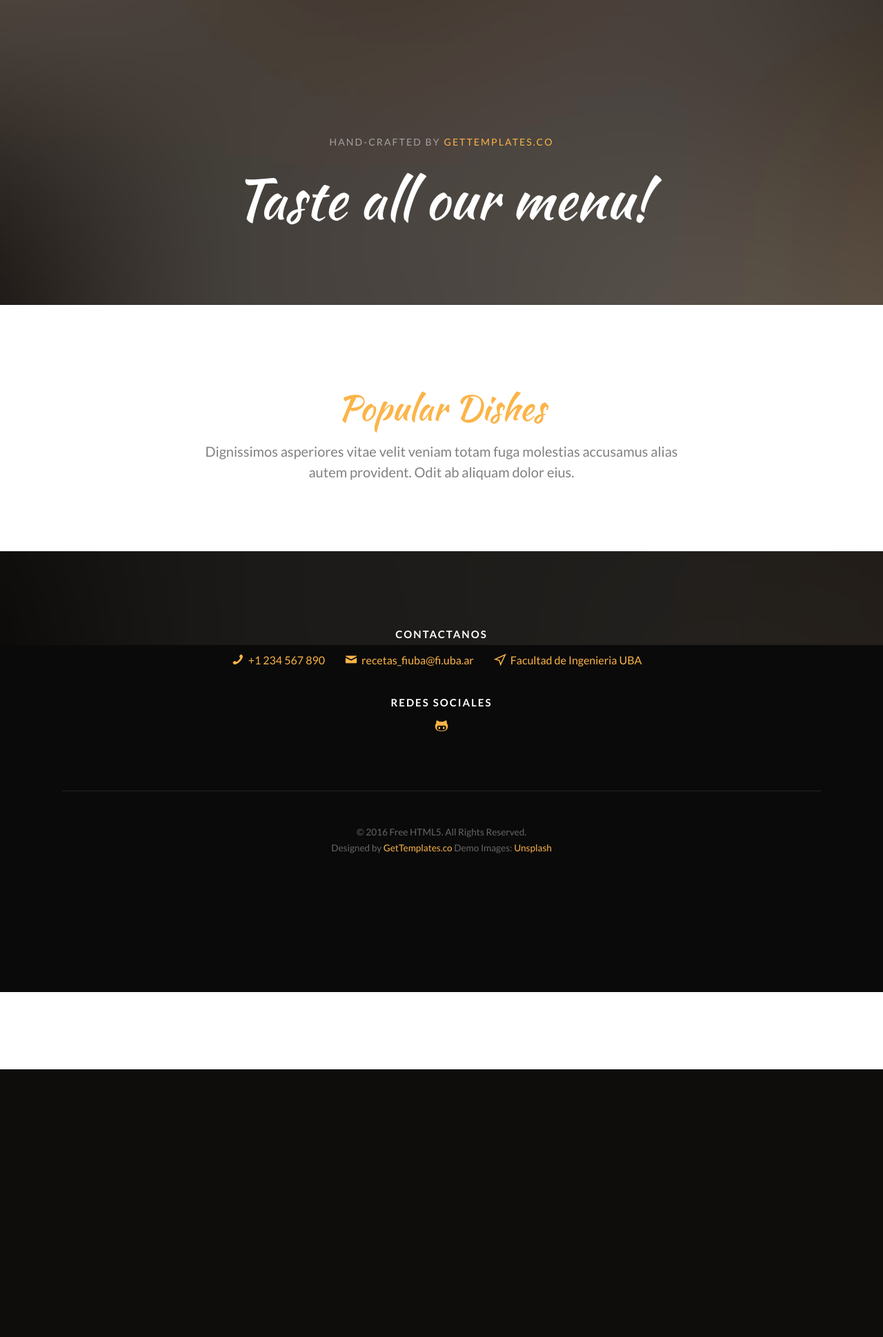
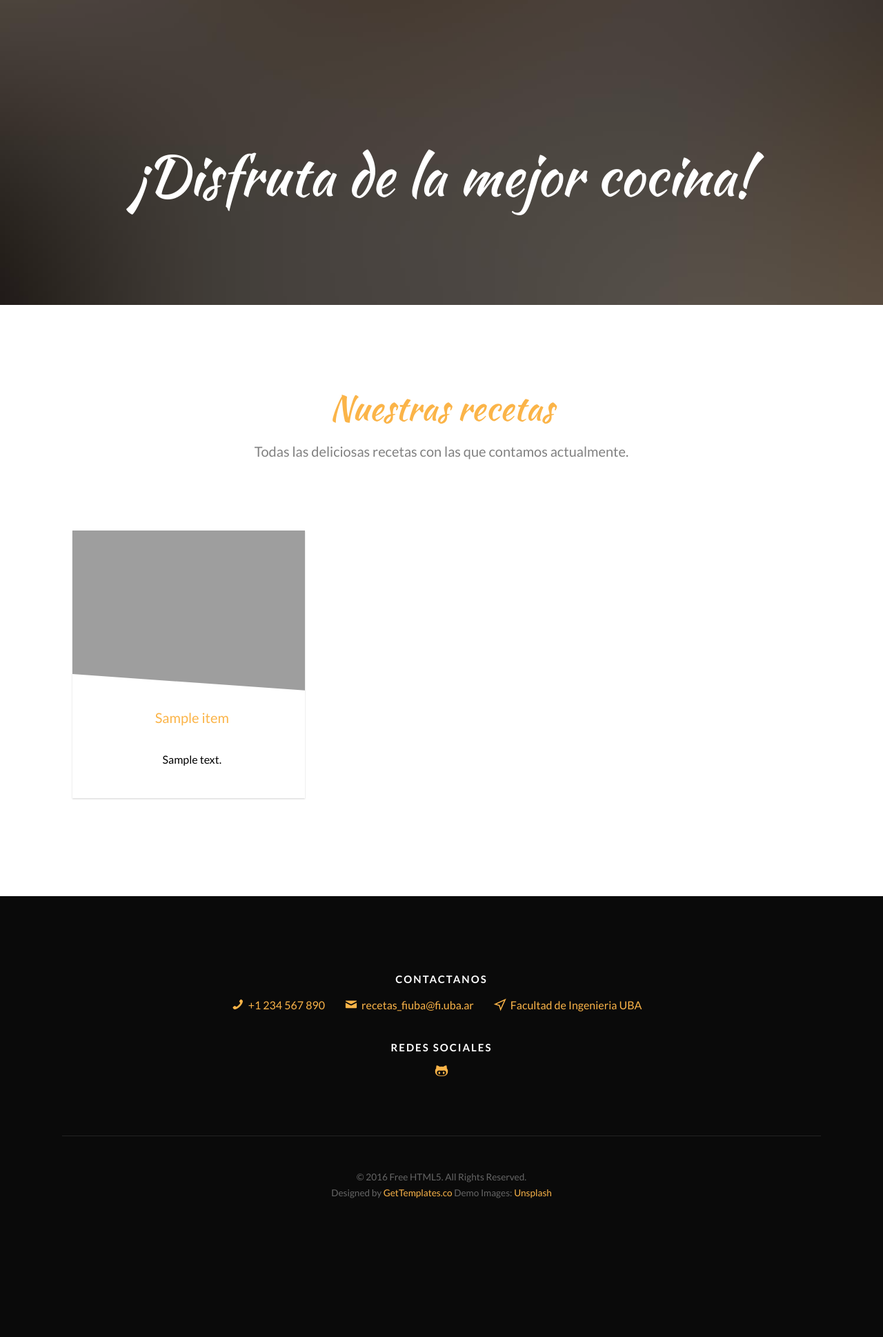
Before and after one commit to MateoGonzalezPautaso/TP1-Codigo_FIUBA-TB022_IDS, a Flask app: page /menu in a window 1280 px wide. Shown: the part 158-2096 px from the top of the page at 69% size. Before the commit the page ends 1708 px from the top, so only its background shows below. Run offline with Flask 3, Linux system fonts and the light colour scheme; a database or web service that is not in the repository returns one stand-in record (values such as "Sample title"); data that the repository does not hold is empty; some web fonts are replaced; grey boxes are pictures that could not be loaded.

Commit message:
feat: mejorar aspecto de menu.
CARD ID: 665249b37f713570c213d6f3

```diff
--- a/webpage/savory/app.py
+++ b/webpage/savory/app.py
@@ -20,9 +20,9 @@ def favicon():
 def menu():
     api_url = f'http://127.0.0.1:5000/platos'
     response = requests.get(api_url)
-    platos_json_api = response.json()       # Nombre y descripcion de los platos de la database
+    lista_platos = response.json()       # Nombre y descripcion de los platos de la database
 
-    return render_template('menu.html', platosjson=platos_json_api)
+    return render_template('menu.html', platosjson=lista_platos)
 
 @app.route('/services')
 def services():
--- a/webpage/savory/templates/base.html
+++ b/webpage/savory/templates/base.html
@@ -53,6 +53,8 @@
 
 	<!-- Modernizr JS -->
 	<script src="static/js/modernizr-2.6.2.min.js"></script>
+
+	{% block style %} {% endblock %}
 
 	</head>
 	<body>
--- a/webpage/savory/templates/menu.html
+++ b/webpage/savory/templates/menu.html
@@ -1,6 +1,20 @@
 {% extends "base.html" %}
 
 {% block title %} Menu {% endblock %}
+
+{% block style %}
+
+<style> .descripcion{height: 72px;
+					align-items: center;
+					display: flex;
+					justify-content: center;}
+
+#titulo_receta{margin-bottom: 24px;}
+
+
+</style>
+
+{% endblock %}
 
 {% block body %}
 
@@ -13,8 +27,7 @@
 
 					<div class="row row-mt-15em">
 						<div class="col-md-12 mt-text animate-box" data-animate-effect="fadeInUp">
-							<span class="intro-text-small">Hand-crafted by <a href="http://gettemplates.co" target="_blank">GetTemplates.co</a></span>
-							<h1 class="cursive-font">Taste all our menu!</h1>
+							<h1 class="cursive-font">¡Disfruta de la mejor cocina!</h1>
 						</div>
 
 					</div>
@@ -26,18 +39,41 @@
 	</header>
 
 
+
 	<div class="gtco-section">
 		<div class="gtco-container">
 			<div class="row">
 				<div class="col-md-8 col-md-offset-2 text-center gtco-heading">
-					<h2 class="cursive-font primary-color">Popular Dishes</h2>
-					<p>Dignissimos asperiores vitae velit veniam totam fuga molestias accusamus alias autem provident. Odit ab aliquam dolor eius.</p>
+					<h2 class="cursive-font primary-color">Nuestras recetas</h2>
+					<p>Todas las deliciosas recetas con las que contamos actualmente.</p>
 				</div>
 			</div>
+
 			<div class="row">
-				<div id="contenedor-platos" class="row">{{ platosjson }}</div>
+				<!--div id="contenedor-platos" class="row">{{ platosjson }}</div>-->
+
+				{% for plato in platosjson %}
+					<div class="col-lg-4 col-md-4 col-sm-6">
+						<a href="https://fulltimemotos.com.ar/wp-content/uploads/cuantos-caballos-tiene-una-yamaha-r6-1.webp" class="fh5co-card-item image-popup">
+							<figure>
+								<div class="overlay"><i class="ti-plus"></i></div>
+								<img src="https://fulltimemotos.com.ar/wp-content/uploads/cuantos-caballos-tiene-una-yamaha-r6-1.webp" alt="Image" class="img-responsive">
+							</figure>
+
+							<div class="fh5co-text">
+								<h2 id="titulo_receta">{{ plato.nombre }}</h2>
+								<div class='descripcion'>
+									<p>{{ plato.descripcion }}</p>
+								</div>
+							</div>
+
+						</a>
+					</div>
+				{% endfor %}
+			</div>
+
+
 		</div>
 	</div>
-	<script src="{{ url_for('static', filename='js/menu-platos.js' )}}"></script>
 
 {% endblock %}
```
Also changed, not shown: webpage/savory/static/js/menu-platos.js (deleted, +0 -47 lines).
